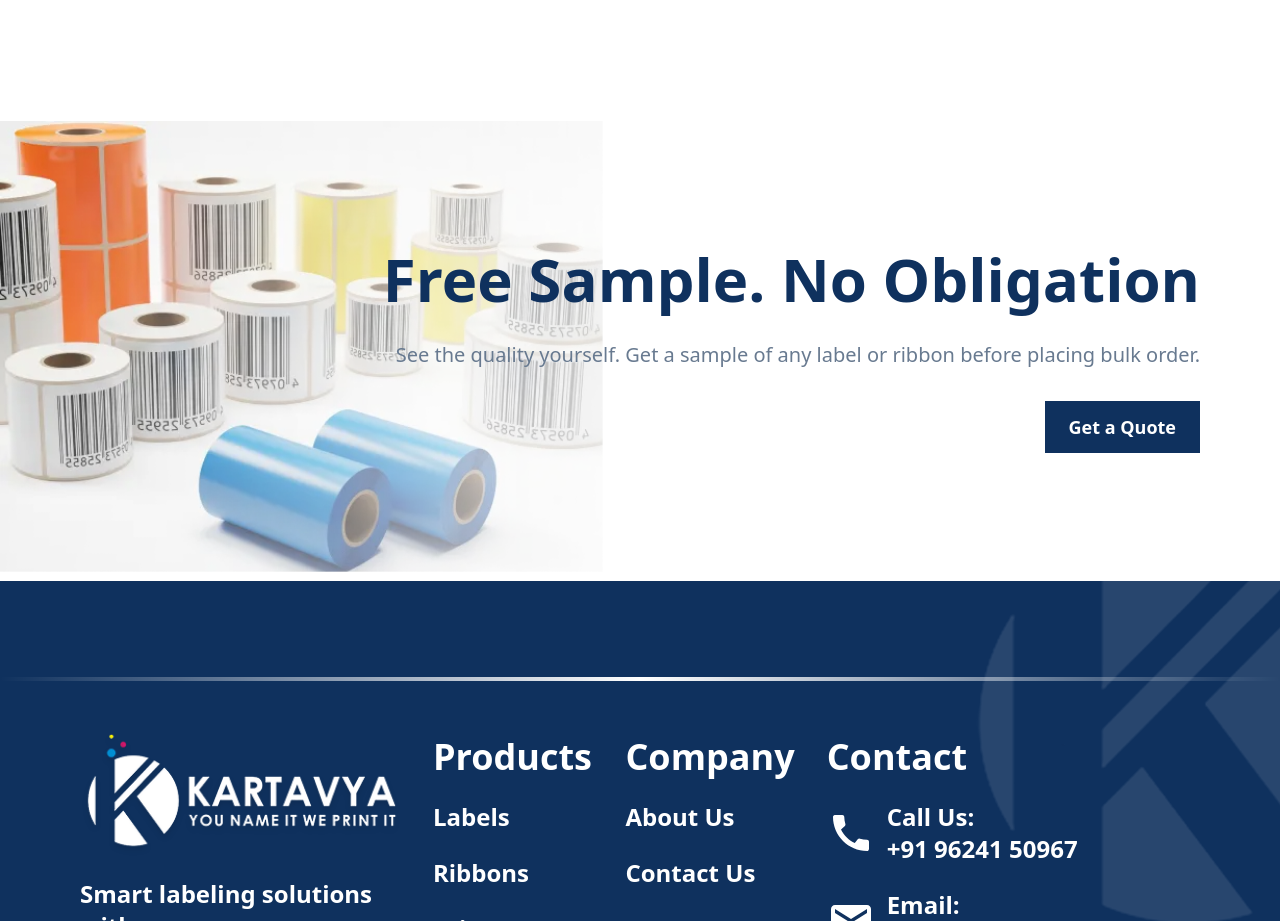
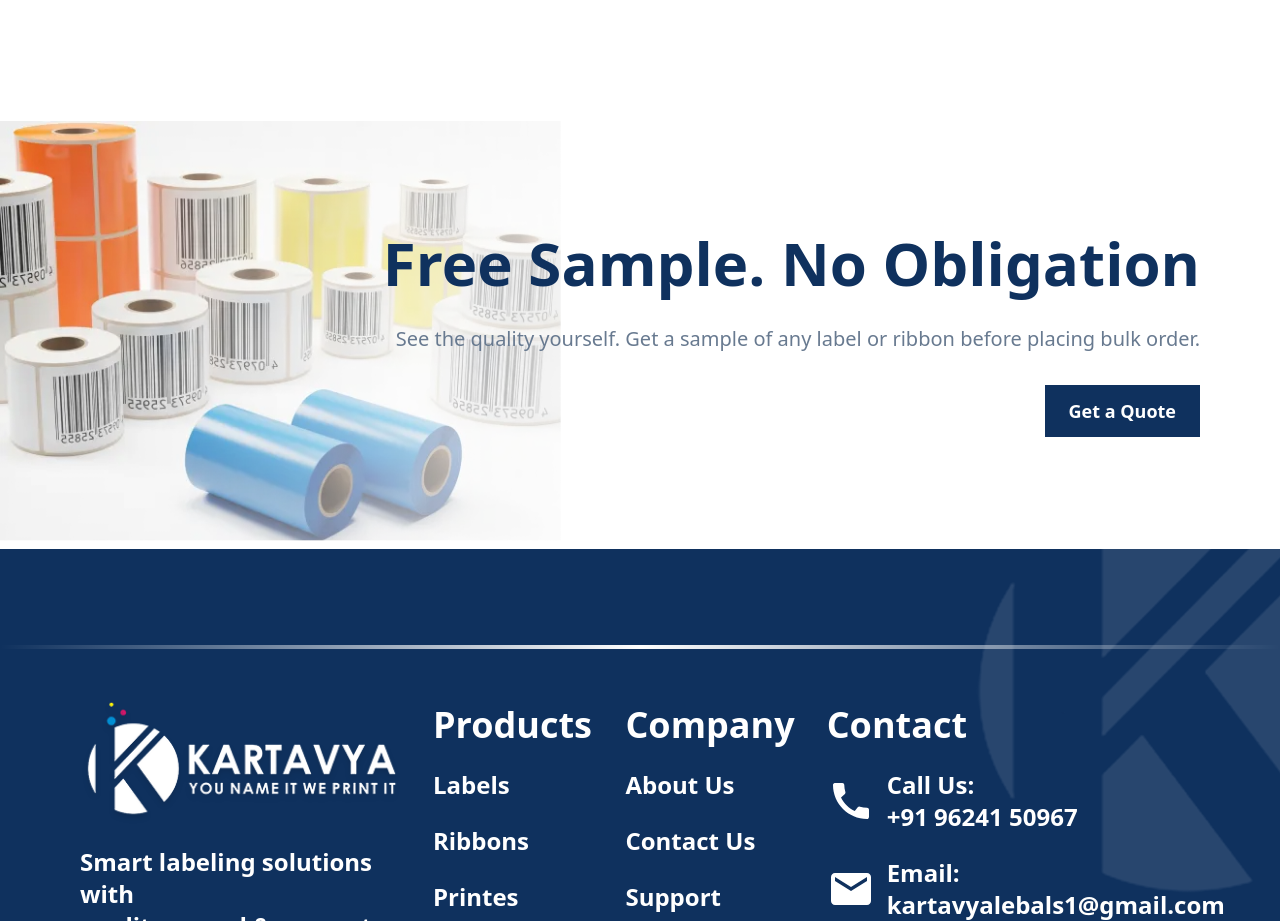
Before and after one commit to vernoxy2/kartavya, a React (Vite) app: page /products in a window 1280 px wide. Shown: the part 4200-5121 px from the top of the page. Built offline with nearby package versions, Linux system fonts and the light colour scheme.

Commit message:
first commit by dhruv

```diff
--- a/src/Pages/Products/Free.jsx
+++ b/src/Pages/Products/Free.jsx
@@ -13,7 +13,7 @@ const Free = () => {
   return (
     <section
       style={style}
-      className="py-12 md:py-32 space-y-6 md:space-y-12 text-primary"
+      className="py-12 md:py-28 space-y-6 md:space-y-12 text-primary"
     >
       <div className="container">
         <div className="">
```
